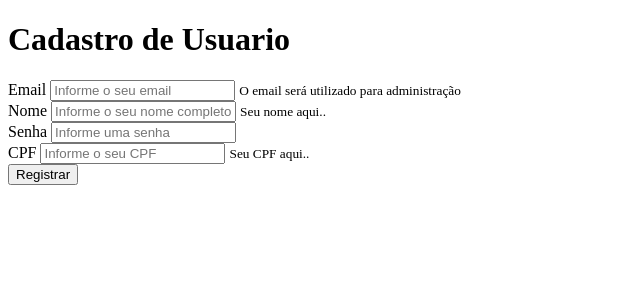
After one commit to Jujubakat/Sistema_Biblioteca, a PHP site: page /Views/cadastrarUsuario.php in a window 1280 px wide. The commit adds this page. Shown: the top 300 px of the page, without its empty margins (0-640 px from the left). Run offline with PHP 8.4, Linux system fonts and the light colour scheme.

Commit message:
Pagina cadastrarUsuario, emprestimos, UsuarioController

```diff
--- a/Controller/CadastrarLivroController.php
+++ b/Controller/CadastrarLivroController.php
@@ -4,7 +4,7 @@
 	$nomeA = "";
 	$categoria = "";
 
-	include '../Includes/Connection.php';
+	include '../Model/Connection.php';
 
 
 	$conn = new mysqli($servername, $username, $password, $dbname);
--- /dev/null
+++ b/Views/cadastrarUsuario.php
@@ -0,0 +1,42 @@
+<!DOCTYPE html>
+<html>
+		<div class="container-fluid">
+			<h1>Cadastro de Usuario</h1>
+			<div id="divMensagem"></div>
+			<form id="formCadastroUsuario">
+			  <div class="row">
+			  	<div class="form-group col-xs-5 col-lg-5">
+				    <label for="inputEmail">Email</label>
+				    <input type="email" class="form-control" id="inputEmail" name="inputEmail" aria-describedby="emailHelp" placeholder="Informe o seu email">
+				    <small id="emailHelp" class="form-text text-muted">O email será utilizado para administração</small>
+			  	</div>
+			  </div>
+			  <div class="row">
+			  	<div class="form-group col-xs-5 col-lg-5">
+				    <label for="inputNome">Nome</label>
+				    <input type="text" class="form-control" id="inputNome" name="inputNome" aria-describedby="nomeHelp" placeholder="Informe o seu nome completo">
+				    <small id="nomeHelpHelp" class="form-text text-muted">Seu nome aqui..</small>
+				</div>
+			  </div>
+			  <div class="row">
+			  	<div class="form-group col-xs-5 col-lg-5">
+				    <label for="inputSenha">Senha</label>
+				    <input type="password" class="form-control" id="inputSenha" name="inputSenha" placeholder="Informe uma senha">
+				    <small id="senhaHelp" class="form-text text-muted"></small>
+				</div>
+			  </div>
+			  <div class="row">
+			  	<div class="form-group col-xs-5 col-lg-5">
+				    <label for="inputCpf">CPF</label>
+				    <input type="text" class="form-control" id="inputCpf" name="inputCpf" aria-describedby="CpfHelp" placeholder="Informe o seu CPF">
+				    <small id="cpfHelp" class="form-text text-muted">Seu CPF aqui..</small>
+				</div>
+			  </div>
+			  <button type="submit" class="btn btn-primary">Registrar</button>
+			</form>
+		</div>
+
+
+
+	</body>
+</html>
--- a/Views/emprestimo.php
+++ b/Views/emprestimos.php
@@ -7,7 +7,7 @@
 		<div class="container-fluid">
 		<h1>Empréstimos</h1>
 		<?php
-		require_once("Model/Connection.class.php");
+		require_once("Model/Connection.php");
 
 				$connection = new Connection();
         		$conn = $connection->getConn();
--- a/Views/listagem.php
+++ b/Views/listagem.php
@@ -7,7 +7,7 @@
 		<div class="container-fluid">
 		<h1>Livros</h1>
 		<?php
-		require_once("Model/Connection.class.php");
+		require_once("Model/Connection.php");
 
 				$connection = new Connection();
         		$conn = $connection->getConn();
```
Also changed, not shown: Controller/UsuarioController.php (+5 -5 lines), Includes/navbar.php (+8 -2 lines), Model/UsuarioModel.php (+9 -14 lines), index.php (+7 -1 lines).
